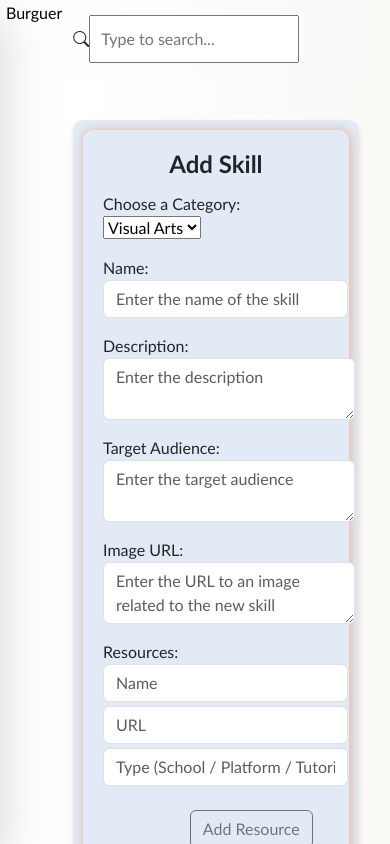
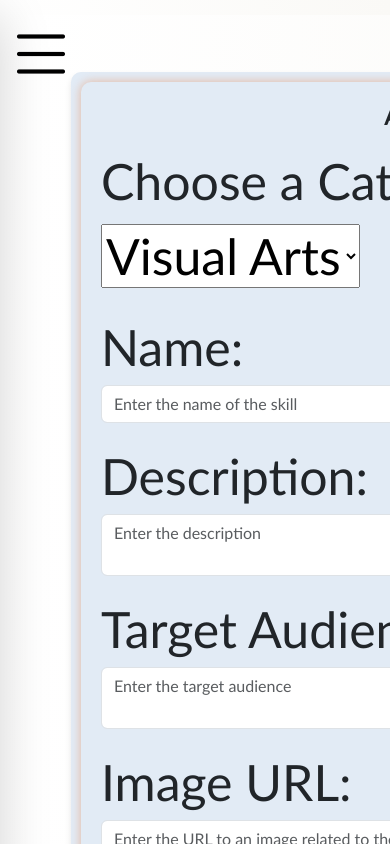
Before and after one commit to New-Skill-App/New-skill-app-2, a React (Vite) app: page /skills/add in a window 390 px wide. Shown: the top 844 px of the page. Built offline with nearby package versions, Linux system fonts and the light colour scheme.

Commit message:
improved a little for responsiveness max-width425px

```diff
--- a/src/App.jsx
+++ b/src/App.jsx
@@ -20,7 +20,7 @@ function App() {
     <div className="d-flex">
       <SideBar />
       <div className="Main">
-        <Header id="header" />
+        {/* <Header id="header" /> */}
 
         <Routes>
           {/* General Routes */}
--- a/src/components/bars/Header.jsx
+++ b/src/components/bars/Header.jsx
@@ -1,14 +1,14 @@
-function Header() {
+// function Header() {
 
-  return (
-    <div className="header-container flex-row">
-      <div className="search-bar">
-      <i class="bi bi-search"></i>
-        <input type="search" placeholder="Type to search..." />
-      </div>
-    </div>
+//   return (
+//     <div className="header-container flex-row">
+//       <div className="search-bar">
+//       <i class="bi bi-search"></i>
+//         <input type="search" placeholder="Type to search..." />
+//       </div>
+//     </div>
 
-  );
-};
+//   );
+// };
 
-export default Header;
+// export default Header;
--- a/src/components/bars/SideBar.jsx
+++ b/src/components/bars/SideBar.jsx
@@ -14,7 +14,8 @@ function SideBar() {
   return (
     <>
       <>
-        <button className="burger-menu" onClick={toggleMenu}>Burguer
+        <button className="burger-menu" onClick={toggleMenu}>
+            <i class="bi bi-list"></i>
           <span className="burger-bar"></span>
           <span className="burger-bar"></span>
           <span className="burger-bar"></span>
@@ -44,8 +45,9 @@ function SideBar() {
                 Add Skill</a>
             </NavLink>
 
-          </div>
-          <div className="sidebar-categories d-flex flex-column">
+          <br />
+          <br />
+
             <NavLink to="/">
               <a className="nav-link-custom nav-link py-3">
                 Categories</a>
--- a/src/components/functionalities/AddSkillPage.jsx
+++ b/src/components/functionalities/AddSkillPage.jsx
@@ -62,7 +62,7 @@ function AddSkillPage({ dataLink }) {
       };
 
     return (
-        <div className="skill-details-container">
+        <div className="Main skill-details-container">
 
             <div className="add-skill-details-card">
 
--- a/src/components/functionalities/EditSkillPage.jsx
+++ b/src/components/functionalities/EditSkillPage.jsx
@@ -65,7 +65,7 @@ function EditSkillPage({ dataLink }) {
     if (!skill) return <div className="skill-details-card"><h3 className="loading-message">Loading...</h3></div>;
 
     return (
-        <div className="skill-details-container">
+        <div className="Main skill-details-container">
 
             <div className="skill-details-card">
 
--- a/src/components/pages/AboutPage.jsx
+++ b/src/components/pages/AboutPage.jsx
@@ -1,6 +1,6 @@
 function AboutPage() {
   return (
-    <div className="full-screen-container d-flex flex-column align-items-center 100vh">
+    <div className="Main full-screen-container d-flex flex-column align-items-center 100vh">
 
       <div className="about-container">
         <div className="about-text">
--- a/src/components/pages/HomePage.jsx
+++ b/src/components/pages/HomePage.jsx
@@ -3,7 +3,7 @@ import logoHomePage from "/images/logoHomePage.png";
 
 function HomePage() {
     return (
-        <div className="full-screen-container d-flex flex-column align-items-center">
+        <div className="Main full-screen-container d-flex flex-column align-items-center">
 
             <div className=" d-flex flex-column align-items-center">
                 <div className="d-flex justify-content-center align-items-center">
@@ -27,7 +27,7 @@ function HomePage() {
             </div >
 
 
-            <div className="card-container">
+            <div className="Main card-container">
                 <NavLink to="/visual-arts-page">
                     <div
                         className=" card card-1">
--- a/src/components/pages/NotFoundPage.jsx
+++ b/src/components/pages/NotFoundPage.jsx
@@ -1,6 +1,6 @@
 function NotFoundPage() {
     return (
-        <div className="full-screen-container d-flex flex-column align-items-center 100vh">
+        <div className="Main full-screen-container d-flex flex-column align-items-center 100vh">
             <h1 >404 - Page Not Found</h1>
             <p>The page you are looking for does not exist.</p>
         </div>
--- a/src/components/pages/SkillDetailsPage.jsx
+++ b/src/components/pages/SkillDetailsPage.jsx
@@ -39,7 +39,7 @@ function SkillDetailsPage({ dataLink, basePath }) {
 
     return (
         <>
-            <div className="skill-details-container">
+            <div className="Main skill-details-container">
 
                 <div className="skill-details-card">
 
--- a/src/components/pages/SkillsList.jsx
+++ b/src/components/pages/SkillsList.jsx
@@ -45,7 +45,7 @@ function SkillsList({ dataLink }) {
 
     return (
         <>
-            <div className="skills-list-container d-flex flex-column align-items-center 100vh ">
+            <div className="skills-list-container d-flex flex-column align-items-center 100vh">
                 {skills === null
                     ? <h2 className="loading-message">Loading...</h2>
                     : <h2 className="skills-title">
--- a/src/index.css
+++ b/src/index.css
@@ -30,8 +30,13 @@ h3 {
 
 .logo {
   display: flex;
-  width: 7vw;
+  width: 8vw;
   height: auto;
+}
+
+.Main {
+  width: 90%;
+  padding: 1vw 1vh;
 }
 
 
@@ -143,15 +148,18 @@ h3 {
 
 .sidebar {
   width: 10vw;
+  min-width: 120px;
+  height: 200vh;
   top: 0px;
   left: 0px;
   background: #223957;
-  height: 100vh;
+  transition: transform 0.3s ease-in-out;
+  transform: translateX(0);
 }
 
 .sidebar-container {
   width: 10vw;
-  top: 20px;
+  top:3vh;
   margin-left: 1px;
   display: flex;
   flex-direction: row;
@@ -160,13 +168,12 @@ h3 {
 }
 
 .sidebar-content {
-  padding-top: 100px;
+  padding-top: 10vh;
   margin-left: 1vw;
-  border-bottom: 1px solid white;
 }
 
 .sidebar-categories {
-  padding-top: 20px;
+  padding-top: 2vh;
   margin-left: 1vw;
 }
 
@@ -181,11 +188,12 @@ h3 {
 
 .nav-link-custom i {
   margin: 8px;
+  color: white;
 }
 
 
 /*HEADER*/
-
+/*
 .header-container {
   width: 80%;
   position: absolute;
@@ -214,7 +222,7 @@ h3 {
 .search-bar input {
   padding: 10px;
   box-sizing: border-box;
-}
+} */
 
 /*FOOTER*/
 
@@ -352,7 +360,7 @@ h3 {
 }
 
 .skill-details-card {
-  width: 1000px;
+  width: 70vw;
   height: auto;
   margin: 10vh;
   background-color: #E2EBF5;
@@ -438,9 +446,9 @@ padding: 5px;
 /*ADD SKILL PAGE*/
 
 .add-skill-details-card {
-  width: 1000px;
+  width: 70vw;
   height: auto;
-  margin-top: 100px;
+  margin-top: 10vh;
   background-color: #E2EBF5;
   display: flex;
   flex-wrap: wrap;
@@ -477,26 +485,23 @@ padding: 5px;
 
 .burger-menu {
   display: none;
+  width: 0;
   /* Hidden by default on larger screens */
 }
 
-.sidebar {
-  width: 10vw;
-  top: 0;
-  left: 0;
-  background: #223957;
-  height: 100vh;
-  transition: transform 0.3s ease-in-out;
-  transform: translateX(0);
-  /* Ensure it is visible by default */
-}
+
 
 @media (max-width: 425px) {
+
+  .body {
+    font-size: medium;
+  }
+
   .burger-menu {
     display: flex;
     flex-direction: column;
     justify-content: space-around;
-    height: 24px;
+    height: 0px;
     background: transparent;
     border: none;
     cursor: pointer;
@@ -504,12 +509,17 @@ padding: 5px;
   }
 
   .burger-bar {
-    width: 30px;
-    height: 3px;
+    width: 0vw;
+    height: 0vh;
     background-color: white;
-    border-radius: 5px;
+    border-radius: 0vw;
     transition: all 0.3s linear;
   }
+
+  .bi-list {
+      font-size: 70px;
+  }
+
 
   .sidebar {
     position: fixed;
@@ -521,39 +531,45 @@ padding: 5px;
     transform: translateX(0);
     /* Show sidebar when open */
   }
-}
 
-
-@media (max-width: 425px) {
-  body {
-    width: 100%;
-    flex-direction: column;
-    align-items: flex-start;
+  .Main {
+    width: 95%;
+    margin: 0;
+    padding: 15px;
+    font-size: 50px;
   }
 
   .project-title,
   .about-title {
-    font-size: 30px;
+    font-size: 100px;
   }
 
   .slogan h2 {
-    font-size: 20px;
+    font-size: 50px;
   }
 
   .card {
     width: 100%;
-    margin: 10px 0;
+    margin: 5px 0;
+    font-size: xx-large;
   }
 
   .card-container {
     flex-direction: column;
     width: 100%;
+    font-size: xx-large;
   }
 
+  .card-1 h2,
+  .card-2 h2,
+  .card-3 h2 {
+    font-size: 70px;
+}
 
+  .sidebar-container {
+    width: 40%;
+  }
 
-  .sidebar,
-  .sidebar-container,
   .full-screen-container,
   .skills-list-container,
   .skill-details-container {
@@ -561,25 +577,43 @@ padding: 5px;
     margin-left: 0;
   }
 
-  .sidebar-container,
-  .sidebar-content,
-  .sidebar-categories,
-  .header-container {
-    align-items: center;
-    text-align: center;
+
+  .sidebar{
+    width: 50vw;
+    z-index: 1;
+  }
+
+  .sidebar img {
+    display: none;
   }
 
   .sidebar-container {
-    margin-bottom: 20px;
-    width: 100%;
+    top: 40vh;
+    margin-bottom: 0px;
+    width: 0;
   }
+
+  .sidebar-content {
+    top: 40vh;
+  }
+
+  .sidebar-content,
+  .sidebar-categories {
+    align-items: left;
+    text-align: center;
+    font-size: xx-large;
+    top: 20vh;
+  }
+
+  /* .header-container
+
 
   .header-container {
     flex-direction: column;
     justify-content: center;
     padding: 10px 0;
     position: static;
-  }
+  } */
 
   .home-page-img {
     width: 80%;
@@ -625,4 +659,9 @@ padding: 5px;
   .form-group.mb-3 textarea {
     width: 100%;
   }
+
+  .footer-container,
+  .footer a {
+    display: none;
+  }
 }
```
